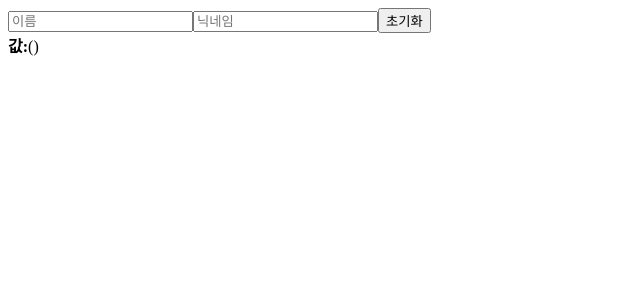
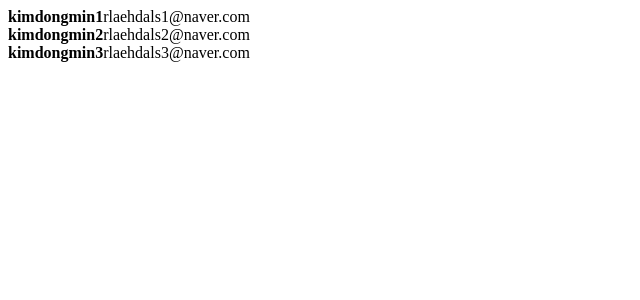
Before and after one commit to dongmin3891/react-practice, a React (Create React App) app: page / in a window 1280 px wide. Shown: the top 300 px of the page, without its empty margins (0-640 px from the left). Built offline with nearby package versions, Linux system fonts and the light colour scheme.

Commit message:
App.js - 수정

```diff
--- a/src/App.js
+++ b/src/App.js
@@ -1,10 +1,10 @@
 import React from "react";
-import InputSample from "./InputSample";
+import UserList from "./UserList";
 
 function App() {
   return (
     <div>
-      <InputSample />
+      <UserList />
     </div>
   );
 }
```
